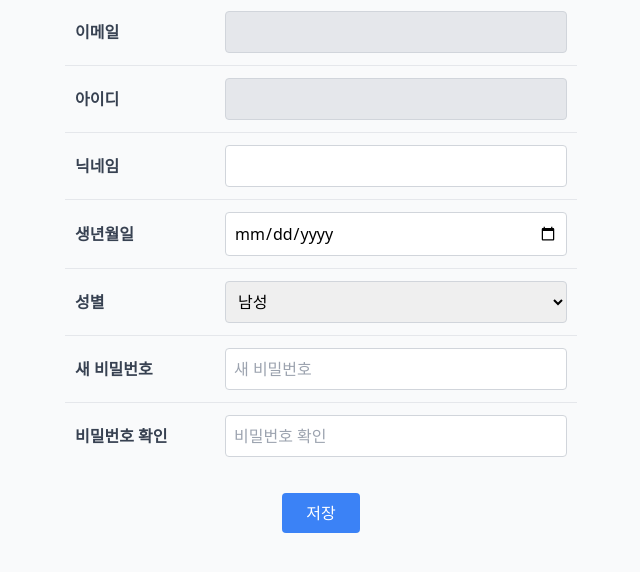
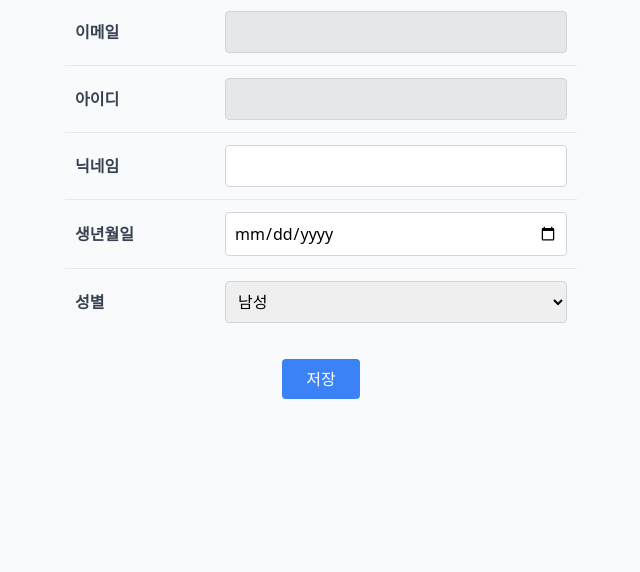
Before and after one commit to SKNETWORKS-FAMILY-AICAMP/SKN06-FINAL-2Team, a Django app: template templates/account/edit_information.html in a window 1280 px wide. Shown: the part 121-693 px from the top of the page, without its empty margins (165-805 px from the left). Run offline with Django 5.2, Linux system fonts and the light colour scheme; the template is opened without the code that fills it: values that come from a table or form of the project are taken from there, others are empty; some libraries are stand-ins or nearby versions.

Commit message:
feat: edit_information 수정된 정보 저장 기능 추가

```diff
--- a/account/forms.py
+++ b/account/forms.py
@@ -109,11 +109,6 @@ class SignUpForm(UserCreationForm):
 
 # 회원 정보 수정 폼
 class EditInformationForm(UserChangeForm):
-    password = forms.CharField(
-        widget=forms.PasswordInput(attrs={"placeholder": "현재 비밀번호"}),
-        label="현재 비밀번호",
-        required=True,
-    )
 
     GENDER_CHOICE = [("남성", "남성"), ("여성", "여성")]
     gender = forms.ChoiceField(choices=GENDER_CHOICE, widget=forms.Select, label="성별")
--- a/account/models.py
+++ b/account/models.py
@@ -6,9 +6,9 @@ from datetime import date
 # User 모델
 class User(AbstractUser):
 
-    name = models.CharField(verbose_name="이름", max_length=30, null=False)
+    name = models.CharField(verbose_name="닉네임", max_length=30, null=False)
     username = models.CharField(
-        verbose_name="닉네임", max_length=30, null=False, unique=True
+        verbose_name="아이디", max_length=30, null=False, unique=True
     )
     email = models.CharField(verbose_name="이메일", max_length=50, null=False)
     birthday = models.DateField(verbose_name="생년월일", null=False)
--- a/templates/account/edit_information.html
+++ b/templates/account/edit_information.html
@@ -11,6 +11,14 @@
 <head>
     <meta charset="UTF-8">
     <meta name="viewport" content="width=device-width, initial-scale=1.0">
+    {% if messages %}
+    {% for message in messages %}
+        <div class="alert {% if message.tags == 'error' %}alert-error{% else %}alert-success{% endif %}">
+            {{ message }}
+        </div>
+    {% endfor %}
+    {% endif %}
+
     <title>회원정보 수정</title>
     <script src="https://cdn.tailwindcss.com"></script>
 
@@ -37,7 +45,7 @@
             border: 1px solid #d1d5db;
             border-radius: 4px;
         }
-         .alert-success {
+        .alert-success {
             background-color: #d1e7dd;
             color: #0f5132;
             padding: 10px;
@@ -90,14 +98,6 @@
                 <td class="profile-label">성별</td>
                 <td>{{ form.gender }}</td>
             </tr>
-            <tr>
-                <td class="profile-label">새 비밀번호</td>
-                <td><input type="password" name="password" placeholder="새 비밀번호"></td>
-            </tr>
-            <tr>
-                <td class="profile-label">비밀번호 확인</td>
-                <td><input type="password" name="password_confirm" placeholder="비밀번호 확인"></td>
-            </tr>
         </table>
 
         <div class="text-center mt-6">
```
Also changed, not shown: account/views.py (+18 -7 lines).
